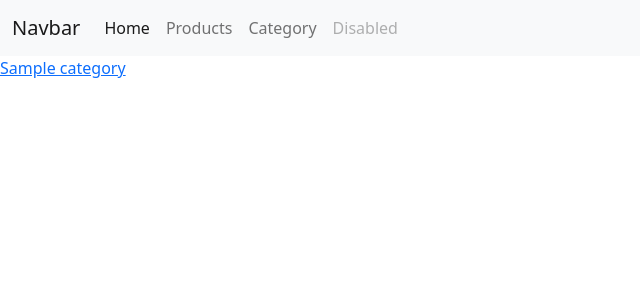
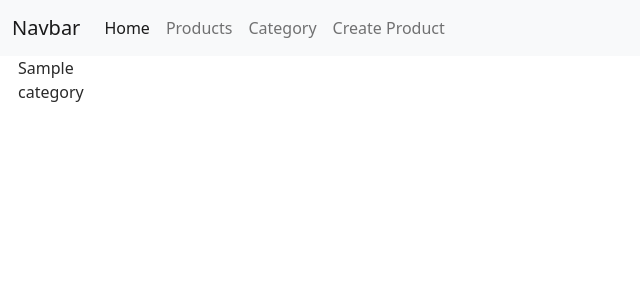
Before and after one commit to Abdylbasit07/Zhorobekov-Abdylbasit-23-1Py, a Django app: page /categories/ in a window 1280 px wide. Shown: the top 300 px of the page, without its empty margins (0-640 px from the left). Run offline with Django 4.2, Linux system fonts and the light colour scheme; tables that the repository leaves empty hold one stand-in row (Sample ...).

Commit message:
home work 5

```diff
--- a/Store/urls.py
+++ b/Store/urls.py
@@ -15,7 +15,7 @@ Including another URLconf
 """
 from django.contrib import admin
 from django.urls import path
-from products.views import main_view, products_view, product_detail_view, categories_view
+from products.views import main_view, products_view, product_detail_view, categories_view, product_create_view
 from django.conf.urls.static import static
 from Store import settings
 
@@ -25,6 +25,7 @@ urlpatterns = [
     path('', main_view),
     path('products/', products_view),
     path('products/<int:id>/', product_detail_view),
+    path('products/create/', product_create_view),
     path('categories/', categories_view)
 ]
 
--- a/products/models.py
+++ b/products/models.py
@@ -12,6 +12,7 @@ class Product(models.Model):
     created_date = models.DateField(auto_now=True)
     update_date = models.DateField(auto_now_add=True)
     categories = models.ManyToManyField(Category)
+    commentable = models.BooleanField(default=True)
 
 class Review(models.Model):
     product = models.ForeignKey(Product, on_delete=models.CASCADE, null=True, related_name="review")
--- a/products/views.py
+++ b/products/views.py
@@ -1,5 +1,6 @@
-from django.shortcuts import render
+from django.shortcuts import render, redirect
 from products.models import Product, Review, Category
+from products.forms import ProductCreateForm, ReviewCreateForm
 
 # Create your views here.
 
@@ -25,9 +26,29 @@ def product_detail_view(request, id):
         data = {
             'product': product,
             'review': product.review.all(),
-            'categories': product.categories.all()
+            'categories': product.categories.all(),
+            'review_form': ReviewCreateForm
         }
         return render(request, 'products/detail.html', context=data)
+
+    if request.method == 'POST':
+        product = Product.objects.get(id=id)
+
+        form = ReviewCreateForm(data=request.POST)
+
+        if form.is_valid():
+            Review.objects.create(
+                product_id=id,
+                comments=form.cleaned_data.get('comments')
+            )
+            return redirect(f'/products/{id}/')
+        else:
+            return render(request, 'products/detail.html', context={
+                'product': product,
+                'review': product.review.all(),
+                'categories': product.categories.all(),
+                'review_form': form
+            })
 
 def categories_view(request):
     if request.method == 'GET':
@@ -38,3 +59,27 @@ def categories_view(request):
         }
 
         return render(request, 'categories/index.html', context=data)
+
+
+def product_create_view(request):
+    if request.method == 'GET':
+        return render(request, 'products/create.html', context={
+            'form': ProductCreateForm
+        })
+
+    if request.method == 'POST':
+        form = ProductCreateForm(data=request.POST)
+
+        if form.is_valid():
+            Product.objects.create(
+                title=form.cleaned_data.get('title'),
+                description=form.cleaned_data.get('description'),
+                commentable=form.cleaned_data.get('commentable', True)
+            )
+
+            return redirect('/products/')
+
+        else:
+            return render(request, 'products/create.html', context={
+                'form': form
+            })
--- a/templates/categories/index.html
+++ b/templates/categories/index.html
@@ -1,9 +1,52 @@
 {% extends 'layouts/index.html' %}
 
 {% block content %}
+    <style>
+        .categories {
+            width: 18px;
+        }
+
+        .category__link {
+            display: inline-block;
+            vertical-align: top;
+            margin: 0 18px;
+            position: relative;
+
+            color: #2a2a2a;
+            text-decoration: none;
+
+            transition: color .1s linear;
+        }
+
+        .category__link::after {
+            content: "";
+            display: block;
+            width: 100%;
+            height: 3px;
+
+            background-color: #2a2a2a;
+            opacity: 0;
+
+            position: absolute;
+            top: 100%;
+            left: 0;
+            z-index: 1;
+
+            transition: opacity .2s linear;
+        }
+
+        .category__link:hover {
+            color: #2a2a2a;
+        }
+
+        .category__link:hover::after {
+            opacity: 1;
+            color: #2a2a2a;
+        }
+    </style>
     <div class="categories">
         {% for category in categories %}
-            <p><a href="/products/?category_id={{ category.id }}">{{ category.title }}</a></p>
+            <p><a class="category__link" href="/products/?category_id={{ category.id }}">{{ category.title }}</a></p>
         {% endfor %}
     </div>
 {% endblock %}
--- a/templates/layouts/index.html
+++ b/templates/layouts/index.html
@@ -4,6 +4,7 @@
     <meta charset="UTF-8">
     <meta http-equiv="X-UA-Compatible" content="IE=edge">
     <meta name="viewport" content="width=device-width, initial-scale=1.0">
+
     <title>Store</title>
     <link rel="stylesheet" href="https://cdn.jsdelivr.net/npm/bootstrap@5.2.3/dist/css/bootstrap.min.css" integrity="sha384-rbsA2VBKQhggwzxH7pPCaAqO46MgnOM80zW1RWuH61DGLwZJEdK2Kadq2F9CUG65" crossorigin="anonymous">
     <script src="https://cdn.jsdelivr.net/npm/bootstrap@5.2.3/dist/js/bootstrap.min.js" integrity="sha384-cuYeSxntonz0PPNlHhBs68uyIAVpIIOZZ5JqeqvYYIcEL727kskC66kF92t6Xl2V" crossorigin="anonymous"></script>
@@ -28,22 +29,14 @@
                 <a class="nav-link" href="/categories">Category</a>
               </li>
               <li class="nav-item">
-                <a class="nav-link disabled" href="#" tabindex="-1" aria-disabled="true">Disabled</a>
+                <a class="nav-link" href="/products/create">Create Product</a>
               </li>
             </ul>
           </div>
         </div>
       </nav>
 {% block content %}
-      <style>
-        .home {
-          width: 80%;
-          margin-left: 10%;
-        }
-      </style>
-      <div class="home">
-        <img src="/media/logo.png" alt="">
-      </div>
+
 {% endblock %}
 
 </body>
```
Also changed, not shown: products/forms.py (added, +10 -0 lines), templates/products/create.html (added, +11 -0 lines), templates/products/detail.html (+7 -0 lines), products/migrations/0009_product_commentable.py (added), templates/products/products.html (line endings or trailing spaces).
